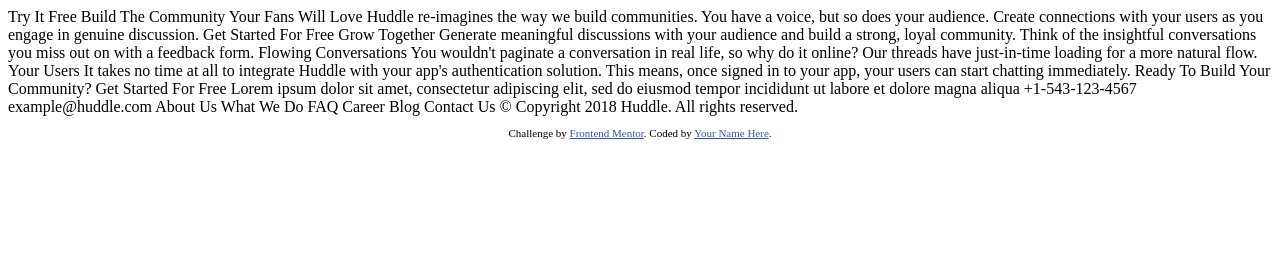
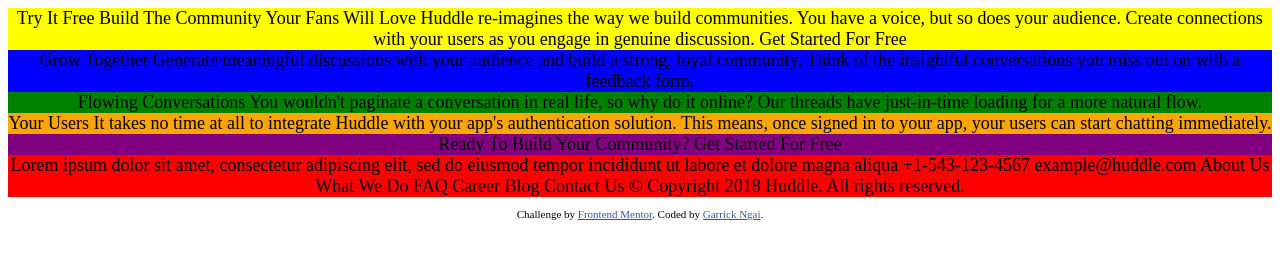
Before and after one commit to GnExia2/huddle1, a plain HTML site: page index.html in a window 1280 px wide. Drawn offline with Linux system fonts and the light colour scheme.

Commit message:
created style.css and seperated text into appropriate sections

```diff
--- a/index.html
+++ b/index.html
@@ -5,17 +5,15 @@
   <meta name="viewport" content="width=device-width, initial-scale=1.0"> <!-- displays site properly based on user's device -->
 
   <link rel="icon" type="image/png" sizes="32x32" href="./images/favicon-32x32.png">
+  <link rel="stylesheet" type="text/css" href="style.css">
 
   <title>Frontend Mentor | Huddle landing page with alternating feature blocks</title>
 
-  <!-- Feel free to remove these styles or customise in your own stylesheet 👍 -->
-  <style>
-    .attribution { font-size: 11px; text-align: center; }
-    .attribution a { color: hsl(228, 45%, 44%); }
-  </style>
+  <!-- Feel free to remove these styles or customize in your own stylesheet 👍 -->
 </head>
 <body>
-
+  <div class='container'>
+    <div class='row1'>
       Try It Free
 
       Build The Community Your Fans Will Love
@@ -24,26 +22,31 @@
       Create connections with your users as you engage in genuine discussion.
 
       Get Started For Free
-
+    </div>
+    <div class='row2'>
       Grow Together
 
       Generate meaningful discussions with your audience and build a strong, loyal community.
       Think of the insightful conversations you miss out on with a feedback form.
-
+    </div>
+    <div class='row3'>
       Flowing Conversations
 
       You wouldn't paginate a conversation in real life, so why do it online? Our threads
       have just-in-time loading for a more natural flow.
-
+    </div>
+    <div class='row4'>
       Your Users
 
       It takes no time at all to integrate Huddle with your app's authentication solution.
       This means, once signed in to your app, your users can start chatting immediately.
-
+    </div>
+    <div class='row5'>
       Ready To Build Your Community?
 
       Get Started For Free
-
+    </div>
+    <div class='row6'>
       Lorem ipsum dolor sit amet, consectetur adipiscing elit, sed do eiusmod tempor
       incididunt ut labore et dolore magna aliqua
 
@@ -57,13 +60,14 @@
       Career
       Blog
       Contact Us
-
       &copy; Copyright 2018 Huddle. All rights reserved.
 
+    </div>
+  </div>
   <footer>
     <p class="attribution">
       Challenge by <a href="https://www.frontendmentor.io?ref=challenge" target="_blank">Frontend Mentor</a>.
-      Coded by <a href="#">Your Name Here</a>.
+      Coded by <a href="">Garrick Ngai</a>.
     </p>
   </footer>
 </body>
--- /dev/null
+++ b/style.css
@@ -0,0 +1,39 @@
+.attribution {
+  font-size: 11px;
+  text-align: center;
+}
+
+
+
+.attribution a {
+  color: hsl(228, 45%, 44%);
+}
+
+.container {
+  font-size: 18px;
+  text-align: center;
+}
+
+.row1 {
+  background-color: yellow;
+}
+
+.row2 {
+  background-color: blue;
+}
+
+.row3 {
+  background-color: green;
+}
+
+.row4 {
+  background-color: orange;
+}
+
+.row5 {
+  background-color: purple;
+}
+
+.row6 {
+  background-color: red;
+}
```
Lines whose indentation alone changed are shown as unchanged.
